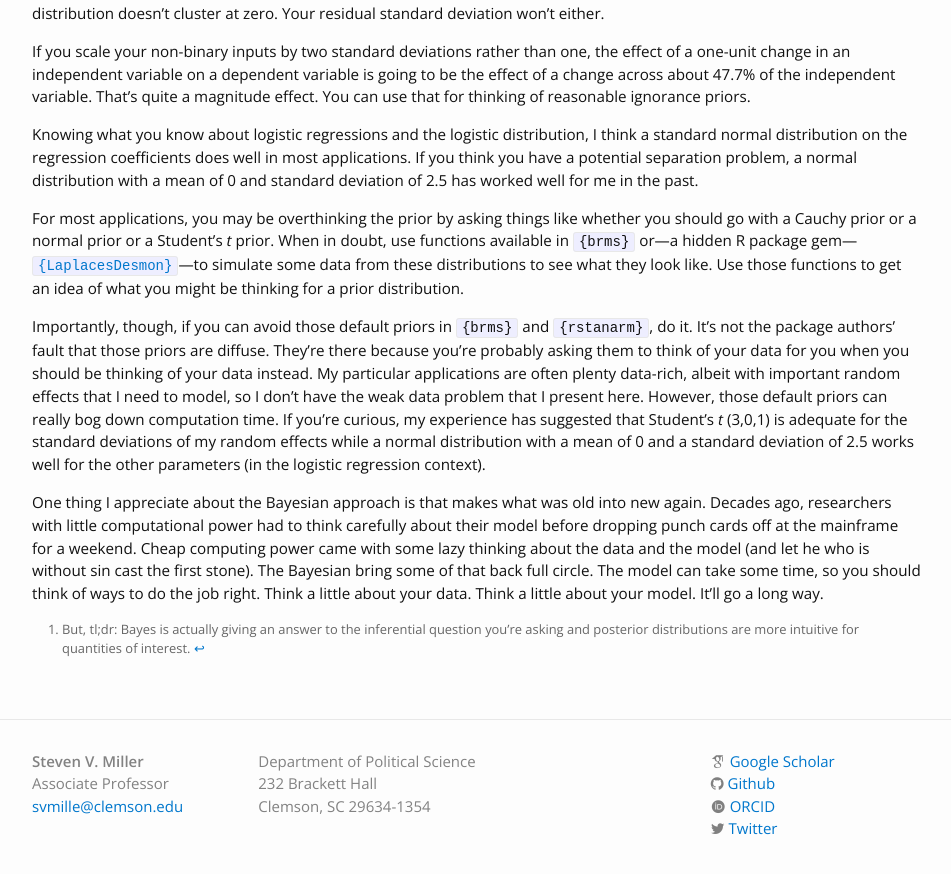
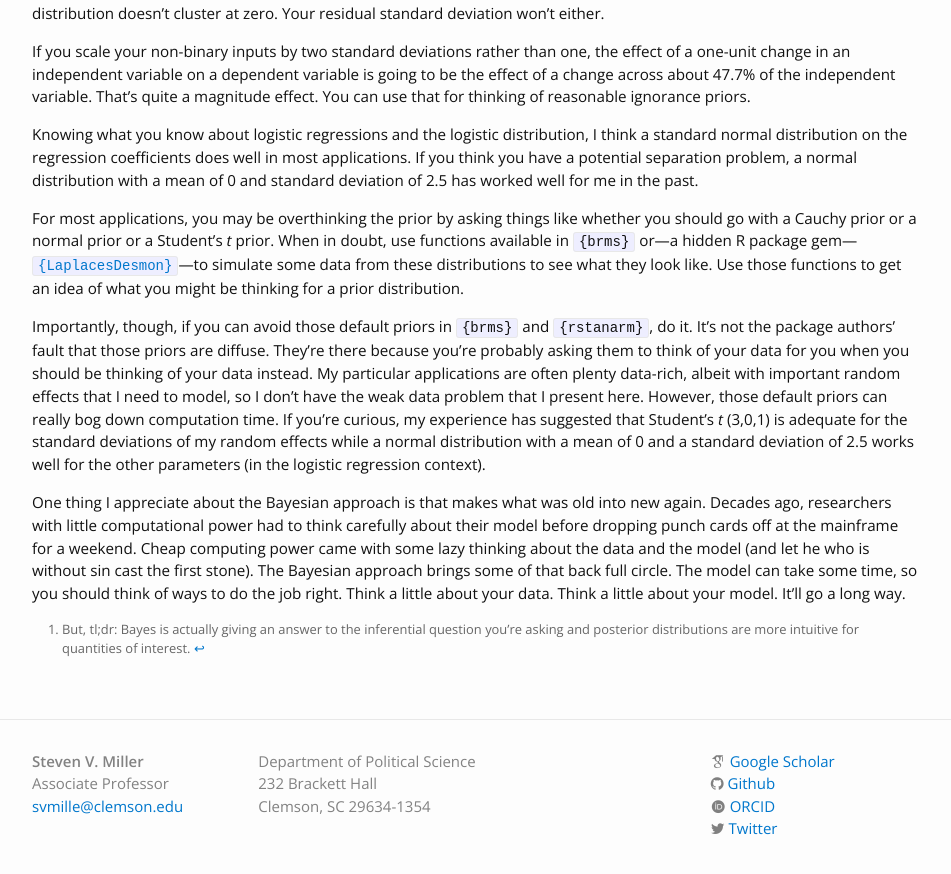
Before and after one commit to svmiller/svmiller.github.io, a Jekyll site: the page built from _posts/2021-02-08-thinking-about-your-priors-bayesian-analysis.md, in a window 1280 px wide and 900 px high, scrolled down 13509 px. Shown: the top 874 px of the window, without its empty margins (163-1114 px from the left). Built offline with Jekyll 4.4.1, drawn with Linux system fonts in a browser that asks for light colours; nearby versions of some CDN libraries; some web fonts are replaced; formulas are drawn with MathJax 3; comment, search, counter and statistics services are not loaded.

Commit message:
always and without fail

````diff
--- a/_posts/2021-02-08-thinking-about-your-priors-bayesian-analysis.md
+++ b/_posts/2021-02-08-thinking-about-your-priors-bayesian-analysis.md
@@ -459,4 +459,4 @@ For most applications, you may be overthinking the prior by asking things like w
 
 Importantly, though, if you can avoid those default priors in `{brms}` and `{rstanarm}`, do it. It's not the package authors' fault that those priors are diffuse. They're there because you're probably asking them to think of your data for you when you should be thinking of your data instead. My particular applications are often plenty data-rich, albeit with important random effects that I need to model, so I don't have the weak data problem that I present here. However, those default priors can really bog down computation time. If you're curious, my experience has suggested that Student's *t* (3,0,1) is adequate for the standard deviations of my random effects while a normal distribution with a mean of 0 and a standard deviation of 2.5 works well for the other parameters (in the logistic regression context).
 
-One thing I appreciate about the Bayesian approach is that makes what was old into new again. Decades ago, researchers with little computational power had to think carefully about their model before dropping punch cards off at the mainframe for a weekend. Cheap computing power came with some lazy thinking about the data and the model (and let he who is without sin cast the first stone). The Bayesian bring some of that back full circle. The model can take some time, so you should think of ways to do the job right. Think a little about your data. Think a little about your model. It'll go a long way.
+One thing I appreciate about the Bayesian approach is that makes what was old into new again. Decades ago, researchers with little computational power had to think carefully about their model before dropping punch cards off at the mainframe for a weekend. Cheap computing power came with some lazy thinking about the data and the model (and let he who is without sin cast the first stone). The Bayesian approach brings some of that back full circle. The model can take some time, so you should think of ways to do the job right. Think a little about your data. Think a little about your model. It'll go a long way.
--- a/_source/2021-02-08-thinking-about-your-priors-bayesian-analysis.Rmd
+++ b/_source/2021-02-08-thinking-about-your-priors-bayesian-analysis.Rmd
@@ -455,7 +455,7 @@ For most applications, you may be overthinking the prior by asking things like w
 
 Importantly, though, if you can avoid those default priors in `{brms}` and `{rstanarm}`, do it. It's not the package authors' fault that those priors are diffuse. They're there because you're probably asking them to think of your data for you when you should be thinking of your data instead. My particular applications are often plenty data-rich, albeit with important random effects that I need to model, so I don't have the weak data problem that I present here. However, those default priors can really bog down computation time. If you're curious, my experience has suggested that Student's *t* (3,0,1) is adequate for the standard deviations of my random effects while a normal distribution with a mean of 0 and a standard deviation of 2.5 works well for the other parameters (in the logistic regression context).
 
-One thing I appreciate about the Bayesian approach is that makes what was old into new again. Decades ago, researchers with little computational power had to think carefully about their model before dropping punch cards off at the mainframe for a weekend. Cheap computing power came with some lazy thinking about the data and the model (and let he who is without sin cast the first stone). The Bayesian bring some of that back full circle. The model can take some time, so you should think of ways to do the job right. Think a little about your data. Think a little about your model. It'll go a long way.
+One thing I appreciate about the Bayesian approach is that makes what was old into new again. Decades ago, researchers with little computational power had to think carefully about their model before dropping punch cards off at the mainframe for a weekend. Cheap computing power came with some lazy thinking about the data and the model (and let he who is without sin cast the first stone). The Bayesian approach brings some of that back full circle. The model can take some time, so you should think of ways to do the job right. Think a little about your data. Think a little about your model. It'll go a long way.
 
 ```{r knitchunk, echo=F, eval=F}
 #setwd("~/Dropbox/svmiller.github.io/_source")
````
